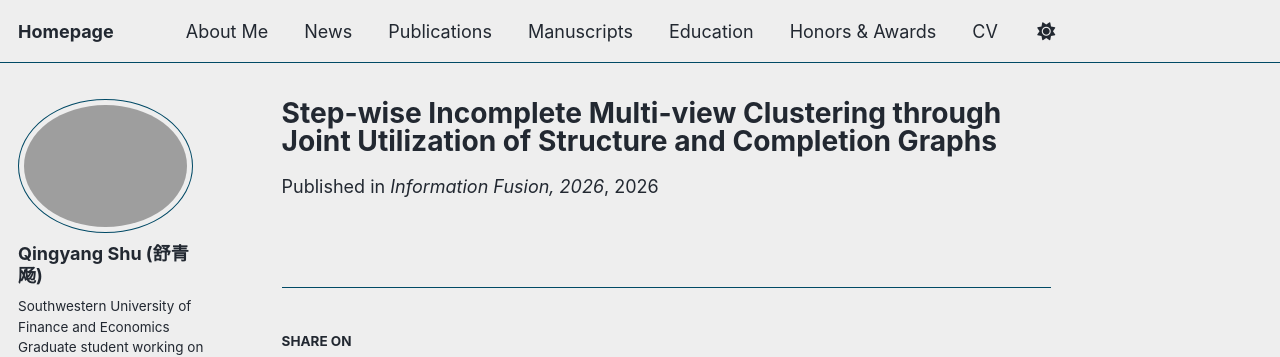
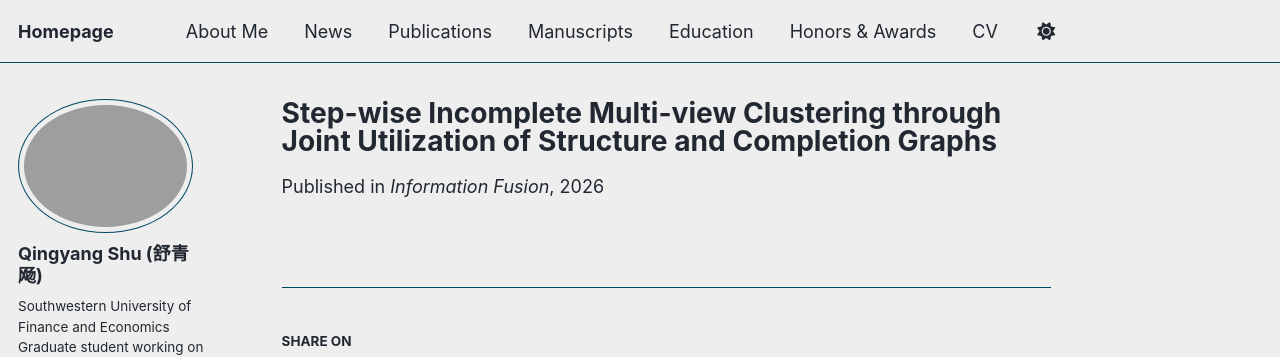
Before and after one commit to Qingyang-Shu/Qingyang-Shu.github.io, a Jekyll site: the page built from _publications/2026-SJSCG.md, in a window 1280 px wide. Shown: the top 357 px of the page. Built offline with Jekyll 4.4.1, drawn with Linux system fonts in a browser that asks for light colours; some web fonts are replaced; a script bundle is joined from its source files by our own code; library files that are not in the unit come from our copies.

Commit message:
Update 2026-SJSCG.md

```diff
--- a/_publications/2026-SJSCG.md
+++ b/_publications/2026-SJSCG.md
@@ -3,9 +3,9 @@ title: "Step-wise Incomplete Multi-view Clustering through Joint Utilization of
 collection: publications
 category: manuscripts
 permalink: /publication/2026-SJSCG
-date: 2026-02-26
 authors: "Qingyang Shu, Mingchang Cheng*, Jianmei Ren, Tiefeng Ma, Aihua Han"
-venue: "Information Fusion, 2026"
+venue: "Information Fusion"
+year: 2026
 paperurl: "/files/Step-wise incomplete multi-view clustering through joint utilization of structure and completion graphs.pdf"
 codeurl: "https://github.com/Qingyang-Shu/SJSCG"
 image: "/images/SJSCG.jpg"
```
